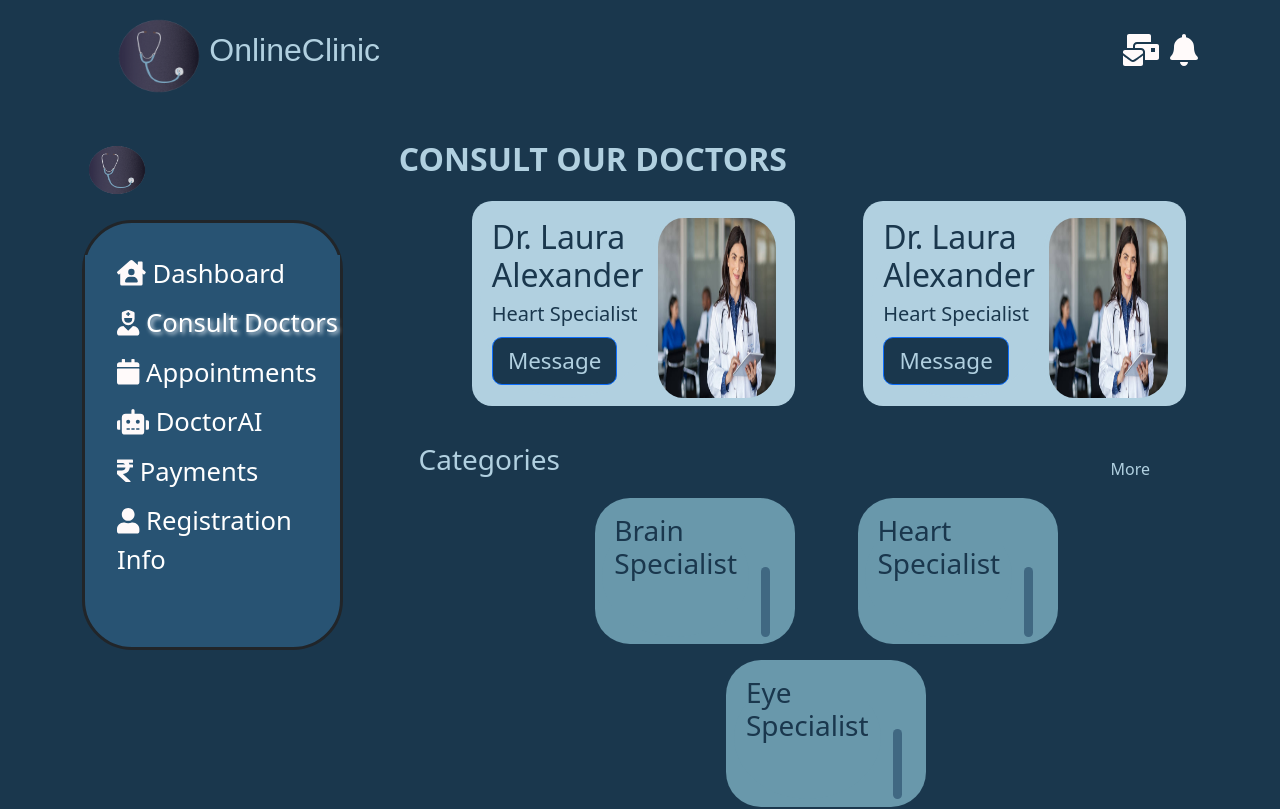
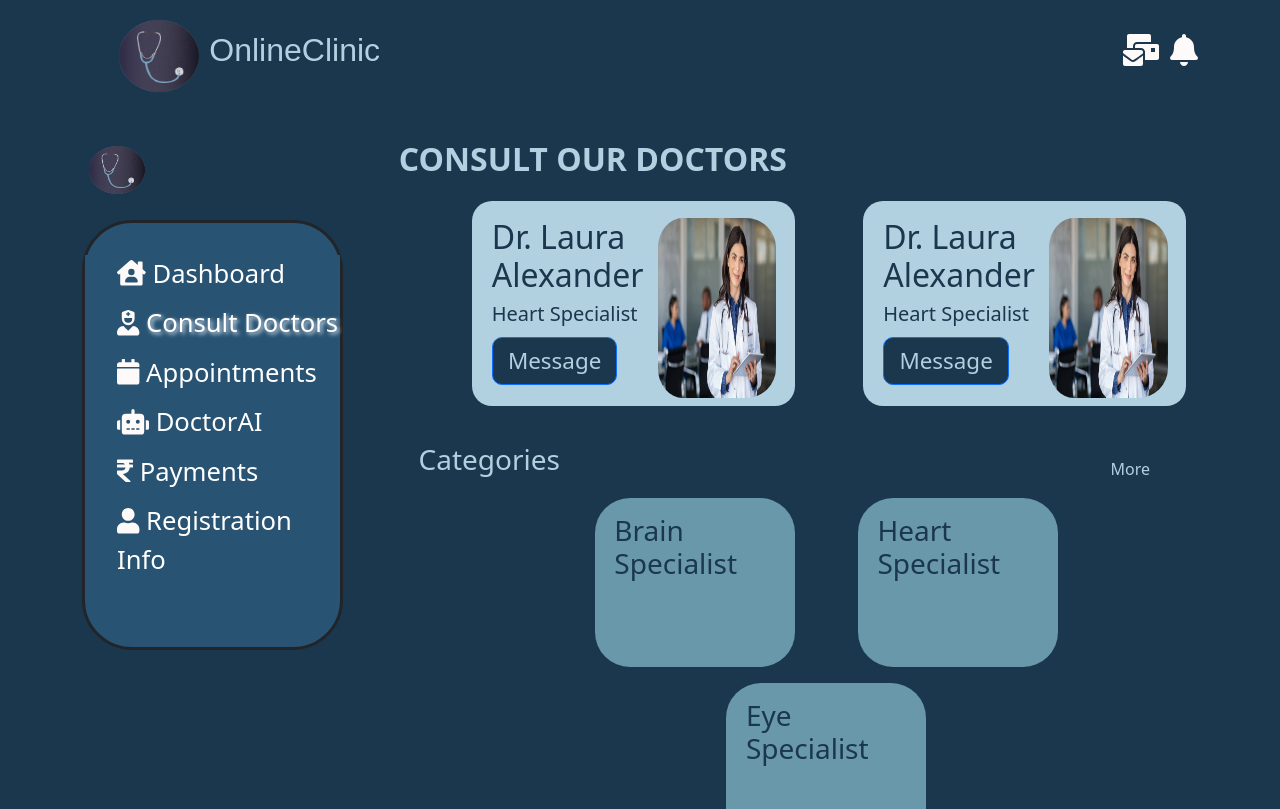
Before and after one commit to rider023/Hack-A-Web, a React (Create React App) app in the folder frontend/: page /ConsultDoctor in a window 1280 px wide. Shown: the top 809 px of the page. Built offline with nearby package versions, Linux system fonts and the light colour scheme.

Commit message:
consult doctor update

```diff
--- a/frontend/src/components/ConsultDoctor.js
+++ b/frontend/src/components/ConsultDoctor.js
@@ -142,34 +142,28 @@ function ConsultDoctor() {
                   </Row>
 
                    <Row style={boxCategoryStyle}>
-                <Col style={{backgroundColor: "#6998AB",borderRadius:"50%",}}>
+                <Col style={{backgroundColor: "#6998AB",borderRadius:"50%",paddingBottom:"40%"}}>
 
                     <h3 style={{backgroundColor: "#6998AB",color:"#1A374D",fontWeight:"400"}}>Brain Specialist</h3>
 
                    </Col>
-                   <Col style={{backgroundColor: "#6998AB",paddingTop:"30%",paddingBottom:"0px"}}>
-                     <div style={{backgroundColor:"#406882",width:"160%",height:"70px",borderRadius:"20px"}}></div>
-              </Col>
+
                 </Row>
                 <Row style={boxCategoryStyle}>
-                <Col style={{backgroundColor: "#6998AB",borderRadius:"50%",}}>
+                <Col style={{backgroundColor: "#6998AB",borderRadius:"50%",paddingBottom:"40%"}}>
 
                     <h3 style={{backgroundColor: "#6998AB",color:"#1A374D",fontWeight:"400"}}>Heart Specialist</h3>
 
                    </Col>
-                   <Col style={{backgroundColor: "#6998AB",paddingTop:"30%",paddingBottom:"0px"}}>
-                     <div style={{backgroundColor:"#406882",width:"160%",height:"70px",borderRadius:"20px"}}></div>
-              </Col>
+
                 </Row>
                 <Row style={boxCategoryStyle}>
-                <Col style={{backgroundColor: "#6998AB",borderRadius:"50%",}}>
+                <Col style={{backgroundColor: "#6998AB",borderRadius:"50%",paddingBottom:"40%"}}>
 
                     <h3 style={{backgroundColor: "#6998AB",color:"#1A374D",fontWeight:"400"}}>Eye Specialist</h3>
 
                    </Col>
-                   <Col style={{backgroundColor: "#6998AB",paddingTop:"30%",paddingBottom:"0px"}}>
-                     <div style={{backgroundColor:"#406882",width:"160%",height:"70px",borderRadius:"20px"}}></div>
-              </Col>
+
                 </Row>
                 </Row>
 
```
